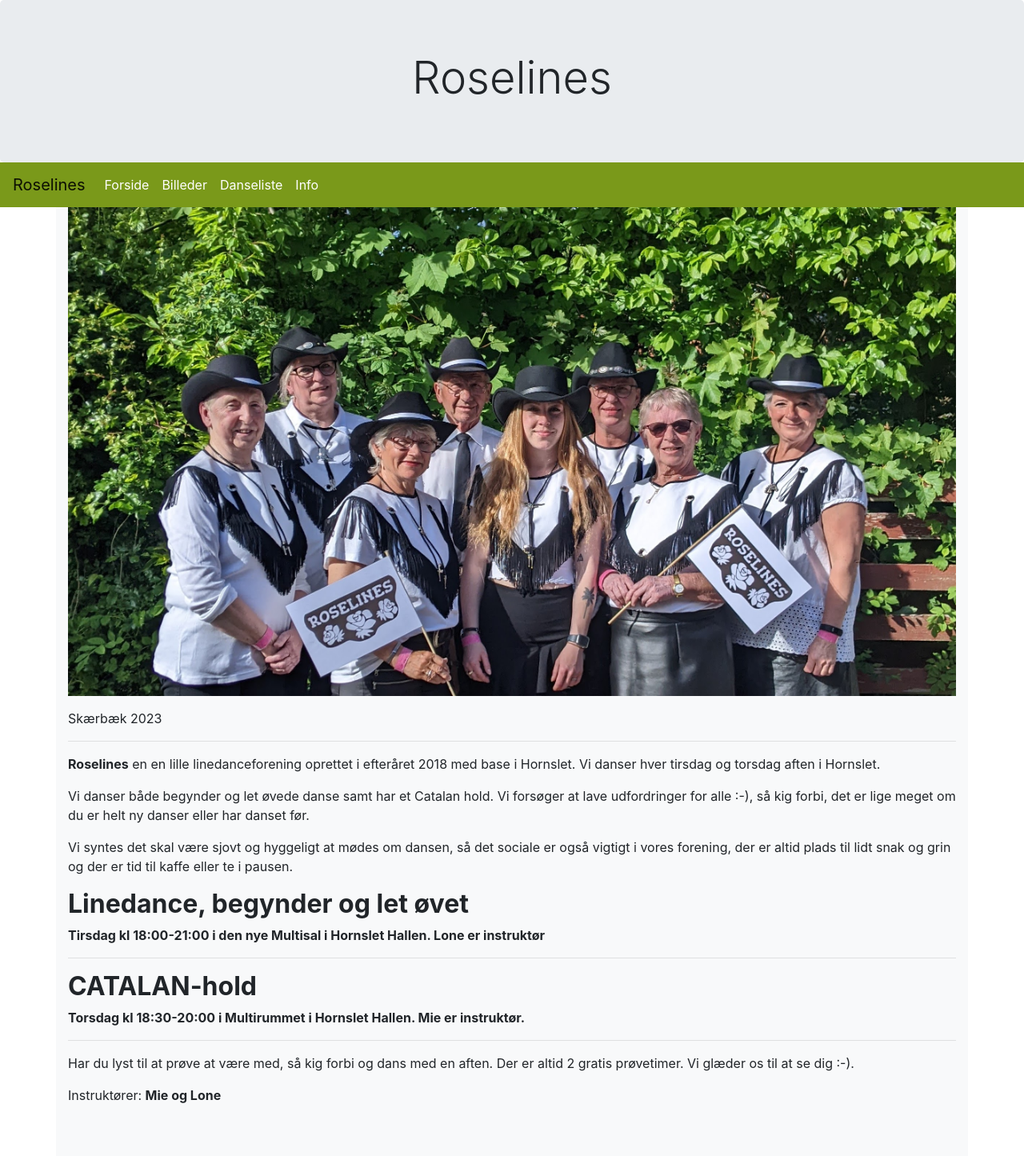
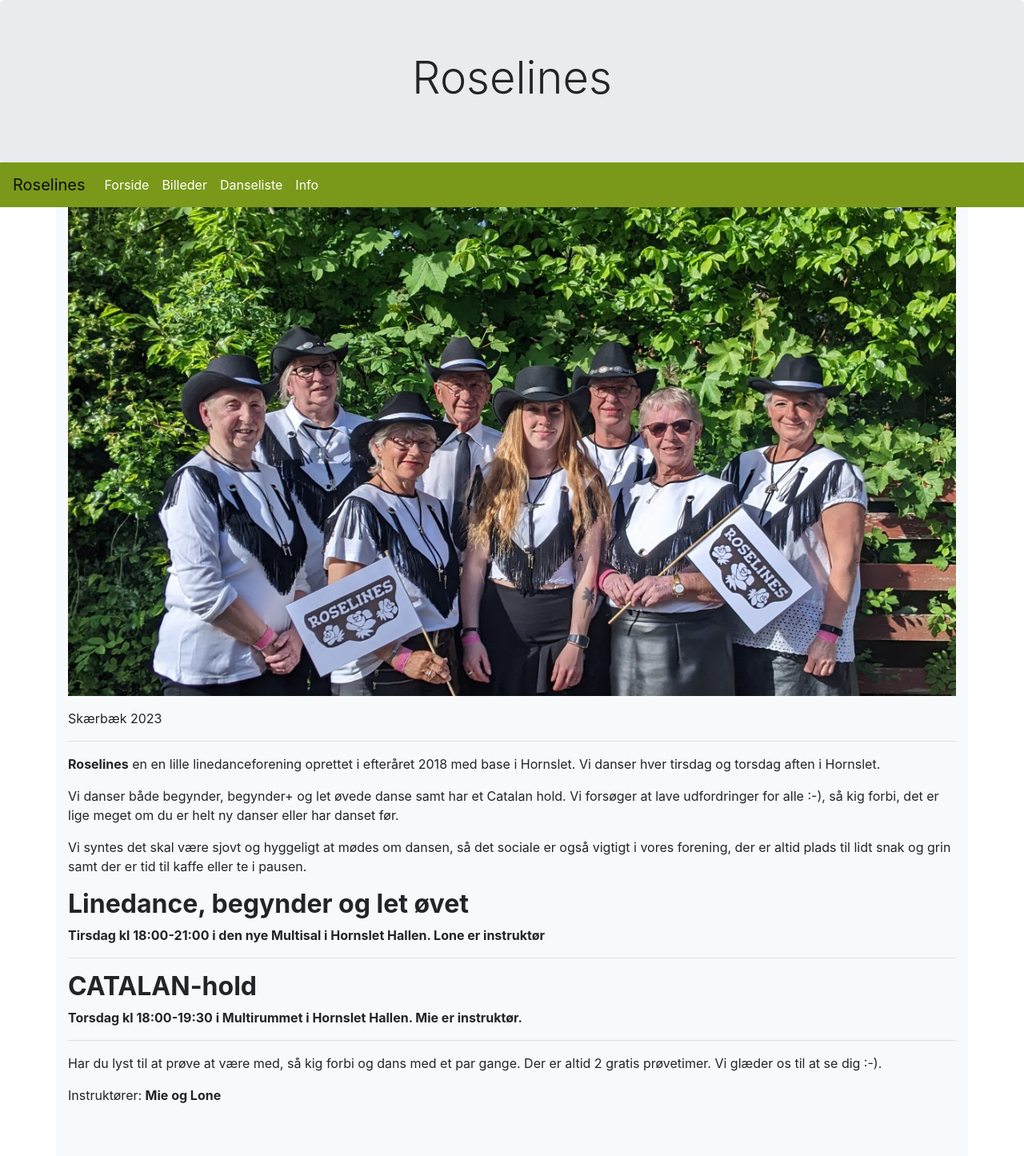
Before and after one commit to lonemathiasen/lonemathiasen.github.io, a Jekyll site: the page built from index.md, in a window 1280 px wide. Shown: the whole page at 80% size. Built offline with Jekyll 4.4.1, drawn with Linux system fonts in a browser that asks for light colours.

Commit message:
Update index.md
Rettet tid og lidt tekst

```diff
--- a/index.md
+++ b/index.md
@@ -15,9 +15,9 @@
 
 
 
-Vi danser både begynder og let øvede danse samt har et Catalan hold. Vi forsøger at lave udfordringer for alle :-), så kig forbi, det er lige meget om du er helt ny danser eller har danset før.
+Vi danser både begynder, begynder+ og let øvede danse samt har et Catalan hold. Vi forsøger at lave udfordringer for alle :-), så kig forbi, det er lige meget om du er helt ny danser eller har danset før.
 
-Vi syntes det skal være sjovt og hyggeligt at mødes om dansen, så det sociale er også vigtigt i vores forening, der er altid plads til lidt snak og grin og der er tid til kaffe eller te i pausen.
+Vi syntes det skal være sjovt og hyggeligt at mødes om dansen, så det sociale er også vigtigt i vores forening, der er altid plads til lidt snak og grin samt der er tid til kaffe eller te i pausen.
 
 
 
@@ -31,14 +31,14 @@
 
 ## **CATALAN-hold**
 
-**Torsdag kl 18:30-20:00 i Multirummet i Hornslet Hallen.
+**Torsdag kl 18:00-19:30 i Multirummet i Hornslet Hallen.
 Mie er instruktør.**
 
 
 
 ---
 
-Har du lyst til at prøve at være med, så kig forbi og dans med en aften. Der er altid 2 gratis prøvetimer.
+Har du lyst til at prøve at være med, så kig forbi og dans med et par gange. Der er altid 2 gratis prøvetimer.
 Vi glæder os til at se dig :-).
 
 
```
